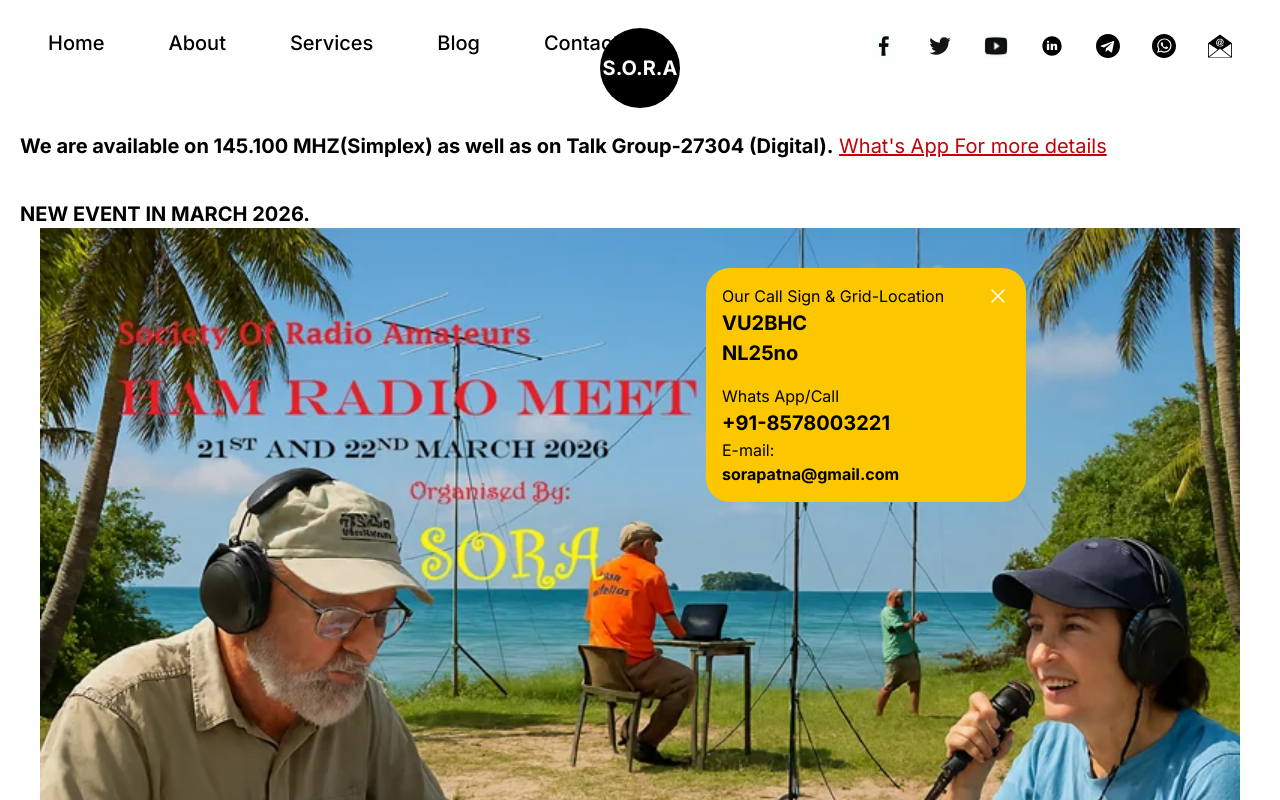
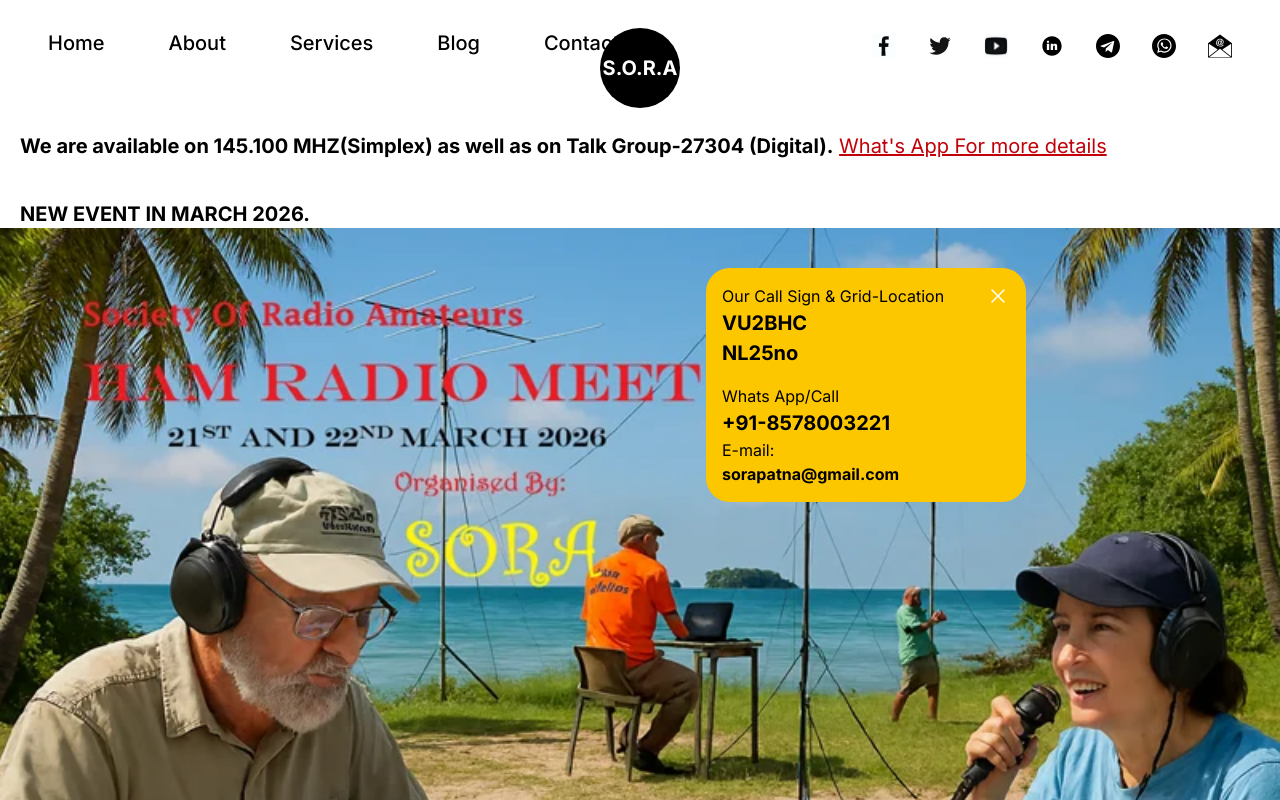
Before and after one commit to sorapatna/SORA-WEBSITE, a Next.js app: page / in a window 1280 px wide. Shown: the top 800 px of the page. Built offline with nearby package versions, Linux system fonts and the light colour scheme.

Commit message:
Update Hero.tsx

```diff
--- a/components/Hero.tsx
+++ b/components/Hero.tsx
@@ -4,13 +4,13 @@ const Hero = () => {
   return (
     <section className="relative w-screen h-screen flex flex-col gap-20 py-5 md:gap-28 lg:py-10 lg:flex-row mb-2 ">
       {/* Background Image */}
-      <div className="absolute inset-0 w-full h-full">
+      <div className="absolute inset-0 w-screen h-screen">
         <Image
           src="/images/EVENT-2.webp"
           alt="yoga"
           fill
           priority
-          className="object-contain object-center"
+          className="object-cover object-center"
         />
       </div>
 
```
